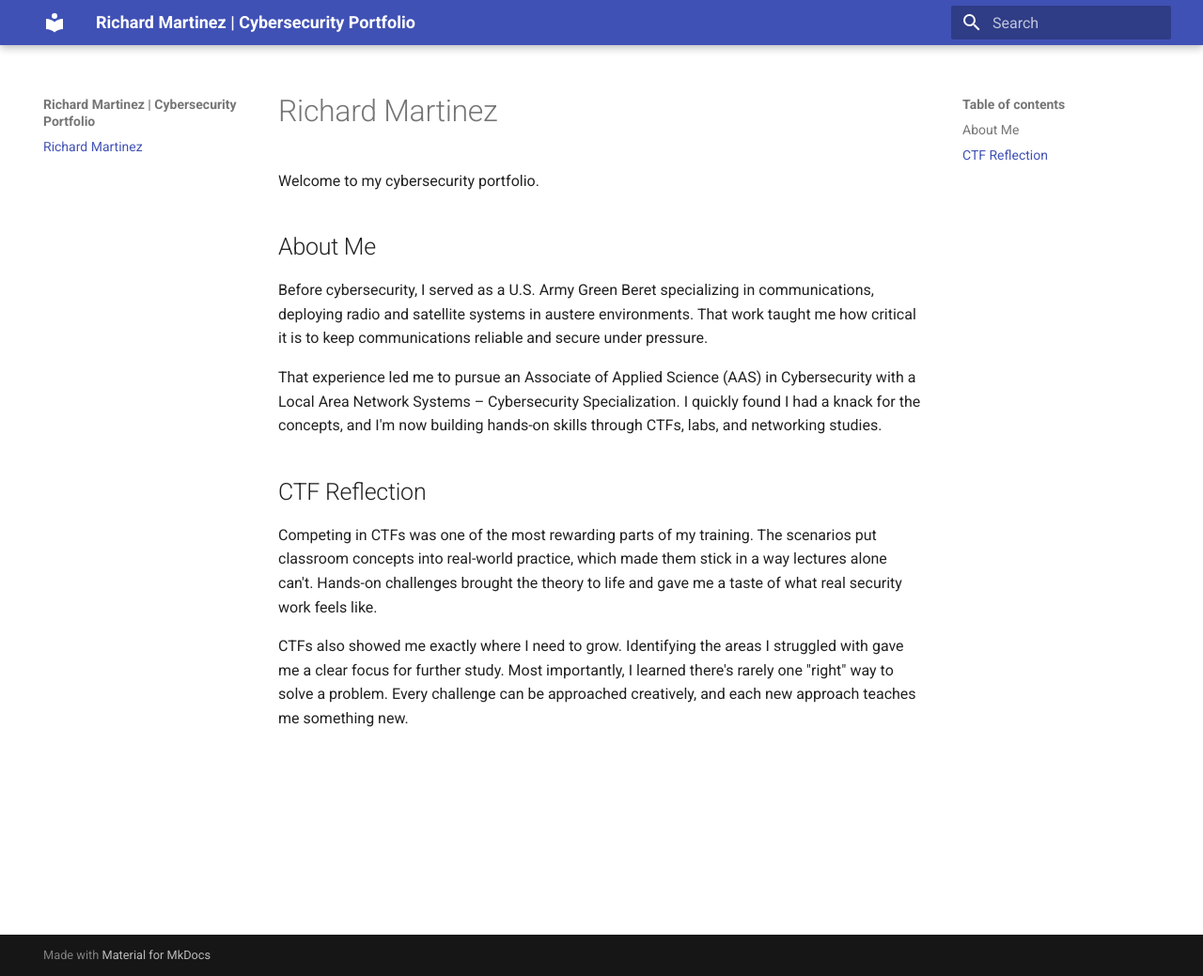
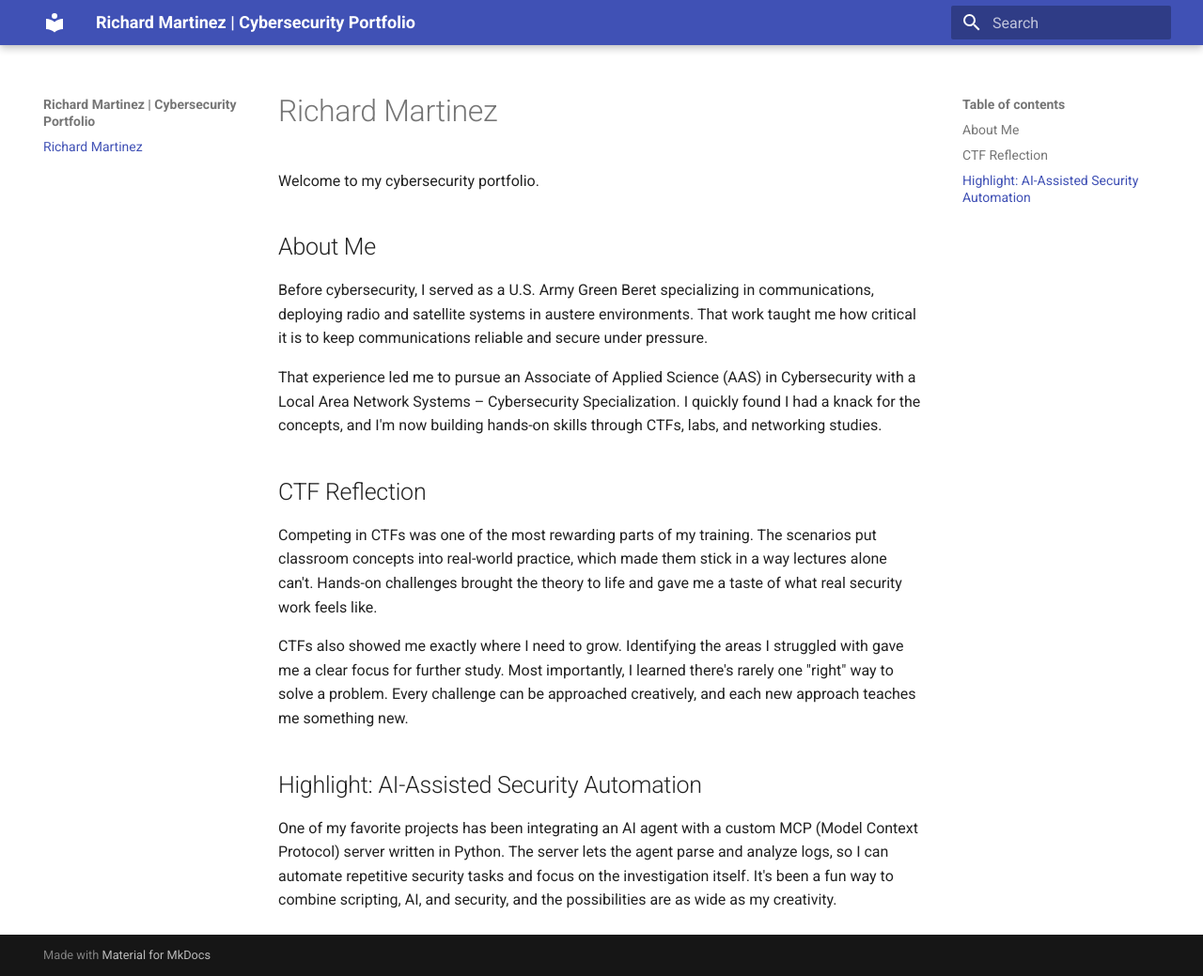
Before and after one commit to rmartinez-sec/rmartinez-sec.github.io, an MkDocs documentation site: the page built from docs/index.md, in a window 1280 px wide and 1039 px high. Shown: the whole window at 94% size. Built offline with MkDocs 1.6.1 and Material for MkDocs 9.7.7, drawn with Linux system fonts in a browser that asks for light colours.

Commit message:
Add highlight on AI-Assisted Security Automation project
Added a section highlighting an AI-assisted security automation project.

```diff
--- a/docs/index.md
+++ b/docs/index.md
@@ -13,3 +13,7 @@ That experience led me to pursue an Associate of Applied Science (AAS) in Cybers
 Competing in CTFs was one of the most rewarding parts of my training. The scenarios put classroom concepts into real-world practice, which made them stick in a way lectures alone can't. Hands-on challenges brought the theory to life and gave me a taste of what real security work feels like.
 
 CTFs also showed me exactly where I need to grow. Identifying the areas I struggled with gave me a clear focus for further study. Most importantly, I learned there's rarely one "right" way to solve a problem. Every challenge can be approached creatively, and each new approach teaches me something new.
+
+## Highlight: AI-Assisted Security Automation
+
+One of my favorite projects has been integrating an AI agent with a custom MCP (Model Context Protocol) server written in Python. The server lets the agent parse and analyze logs, so I can automate repetitive security tasks and focus on the investigation itself. It's been a fun way to combine scripting, AI, and security, and the possibilities are as wide as my creativity.
```
